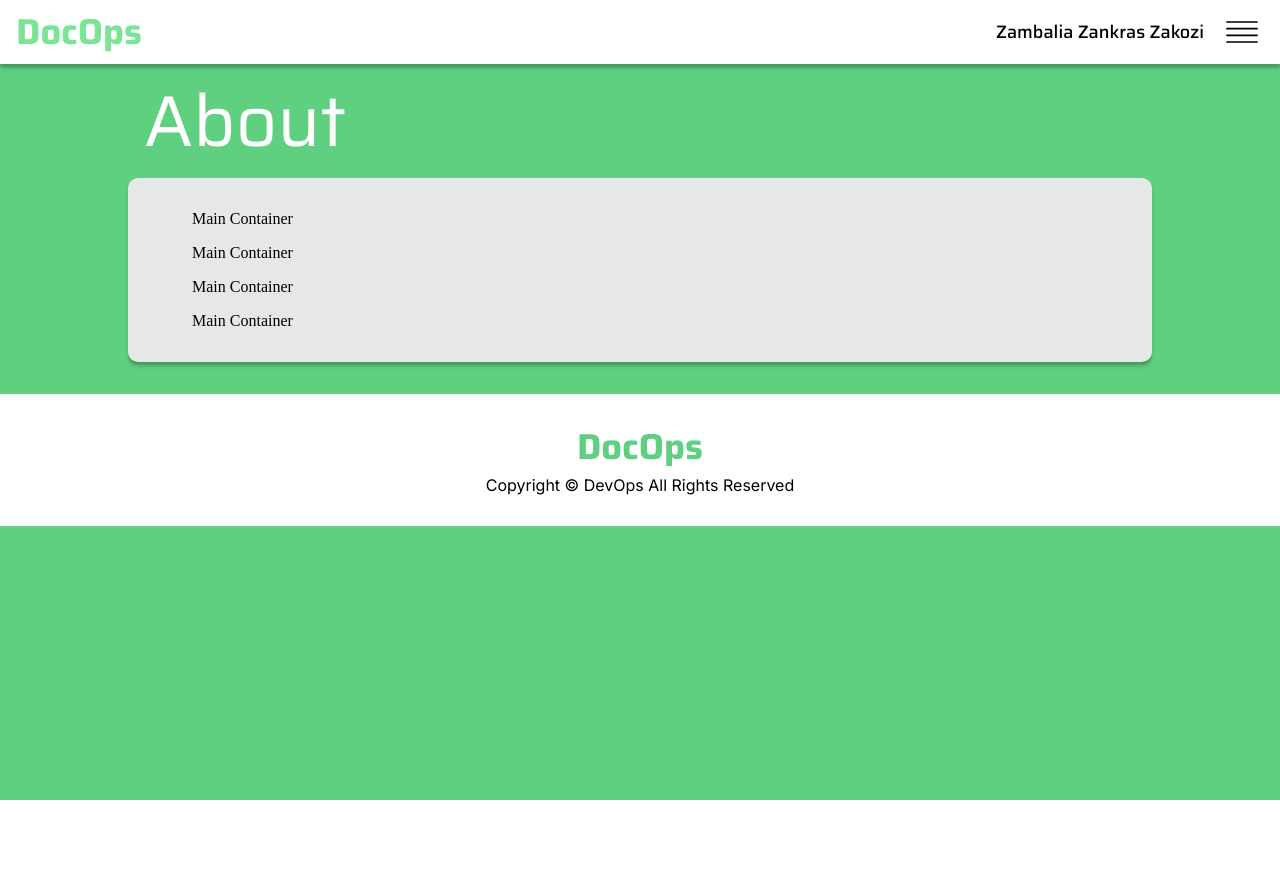
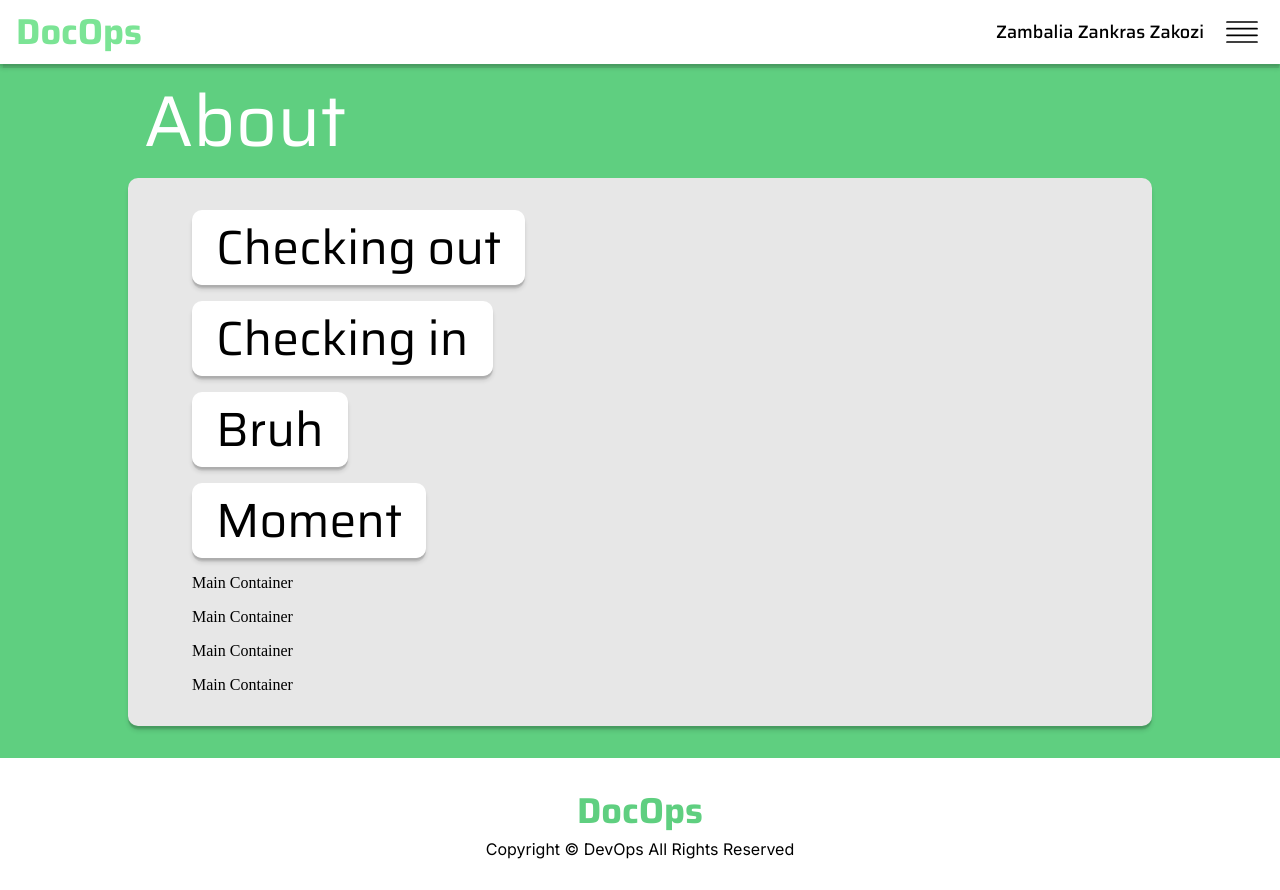
Before and after one commit to Hiperultimate/doc-ops, a React (Create React App) app in the folder client/: page / in a window 1280 px wide. Before the commit the page ends 800 px from the top, so only its background shows below. Built offline with nearby package versions, Linux system fonts and the light colour scheme; a web font is replaced by a local one.

Commit message:
Added heading component for main container

```diff
--- /dev/null
+++ b/client/src/components/mainContHead/MainContHead.jsx
@@ -0,0 +1,11 @@
+import "./mainContHead.css";
+
+function MainContHead({ titleName }) {
+  return (
+    <div class="heading-bg added-item">
+      <span className="main-cont-head global-box-shadow">{titleName}</span>
+    </div>
+  );
+}
+
+export default MainContHead;
--- /dev/null
+++ b/client/src/components/mainContHead/mainContHead.css
@@ -0,0 +1,11 @@
+.heading-bg{
+    font-family: var(--font-saira);
+    font-weight: 400;
+}
+
+.main-cont-head{
+    background-color: white;
+    font-size: 48px;
+    border-radius: 10px;
+    padding: 0em 0.5em;
+}
--- a/client/src/components/mainContainer/MainContainer.jsx
+++ b/client/src/components/mainContainer/MainContainer.jsx
@@ -1,8 +1,19 @@
 import "./mainContainer.css";
+import MainContHead from "../mainContHead/MainContHead.jsx";
+
+/*
+    add className="added-item" to components which are being added to
+    the MainContainer component for it to follow the styling rules
+    automatically.
+*/
 
 function MainContainer(){
     return(
         <div className="back-board global-box-shadow">
+            <MainContHead titleName="Checking out" />
+            <MainContHead titleName="Checking in" />
+            <MainContHead titleName="Bruh" />
+            <MainContHead titleName="Moment" />
             <div className="added-item">Main Container</div>
             <div className="added-item">Main Container</div>
             <div className="added-item">Main Container</div>
```
